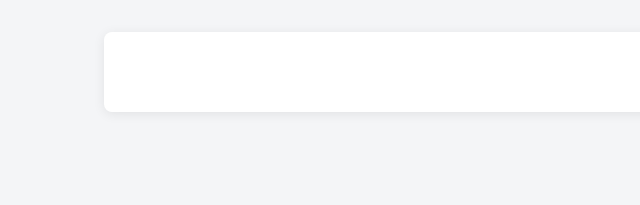
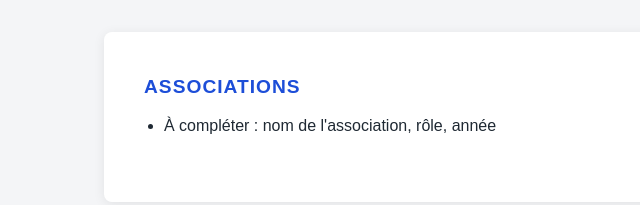
Before and after one commit to Maxsimavo/mon-cv, a plain HTML site: page index.html in a window 1280 px wide. Shown: the whole page, without its empty margins (146-786 px from the left). Drawn offline with Linux system fonts and the light colour scheme.

Commit message:
mise en place de la section associations

```diff
--- a/index.html
+++ b/index.html
@@ -20,7 +20,12 @@
 
     <!-- COMPETENCES -->
 
-    <!-- ASSOCIATIONS -->
+        <section id="associations">
+      <h2>Associations</h2>
+      <ul>
+        <li>À compléter : nom de l'association, rôle, année</li>
+      </ul>
+    </section>
 
   </main>
 
```
